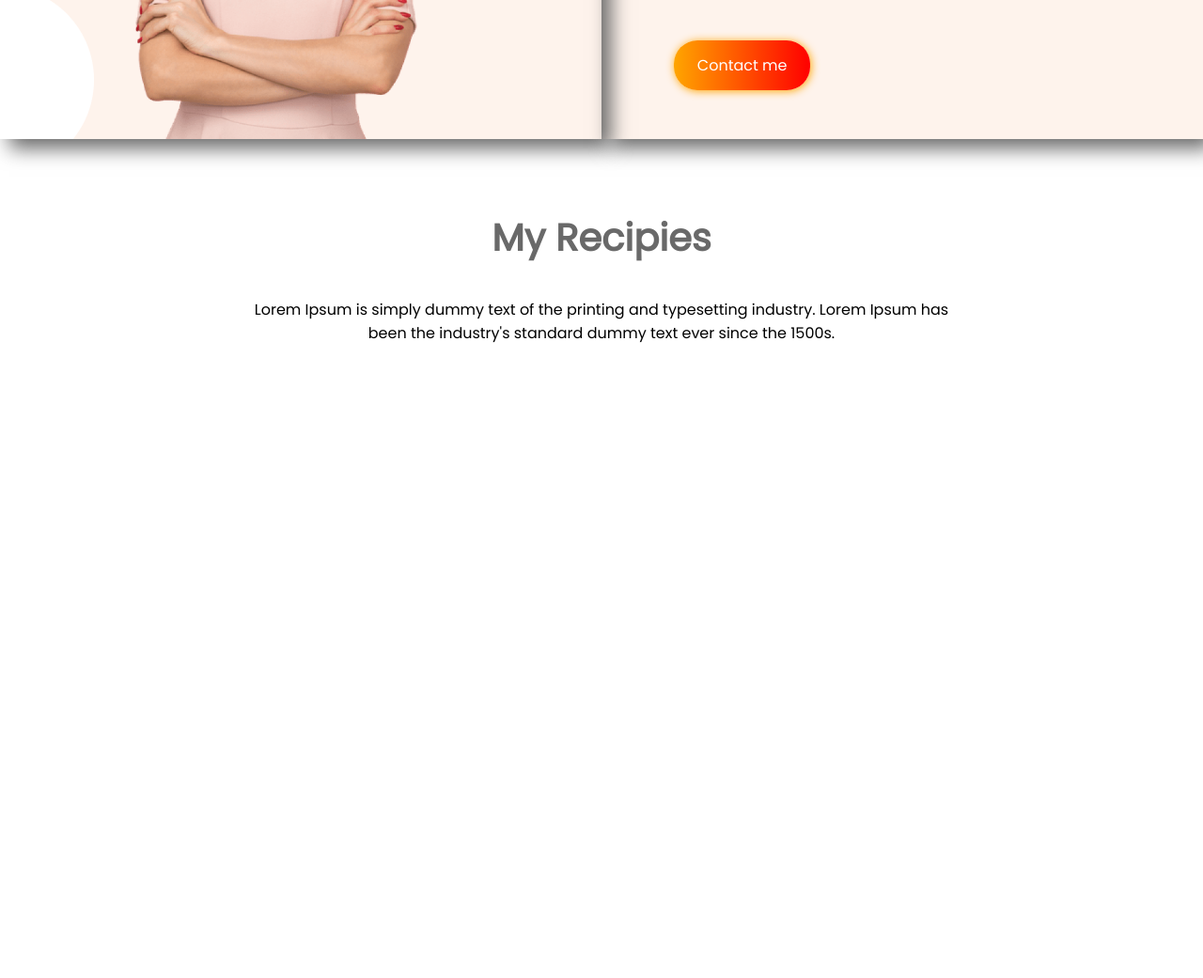
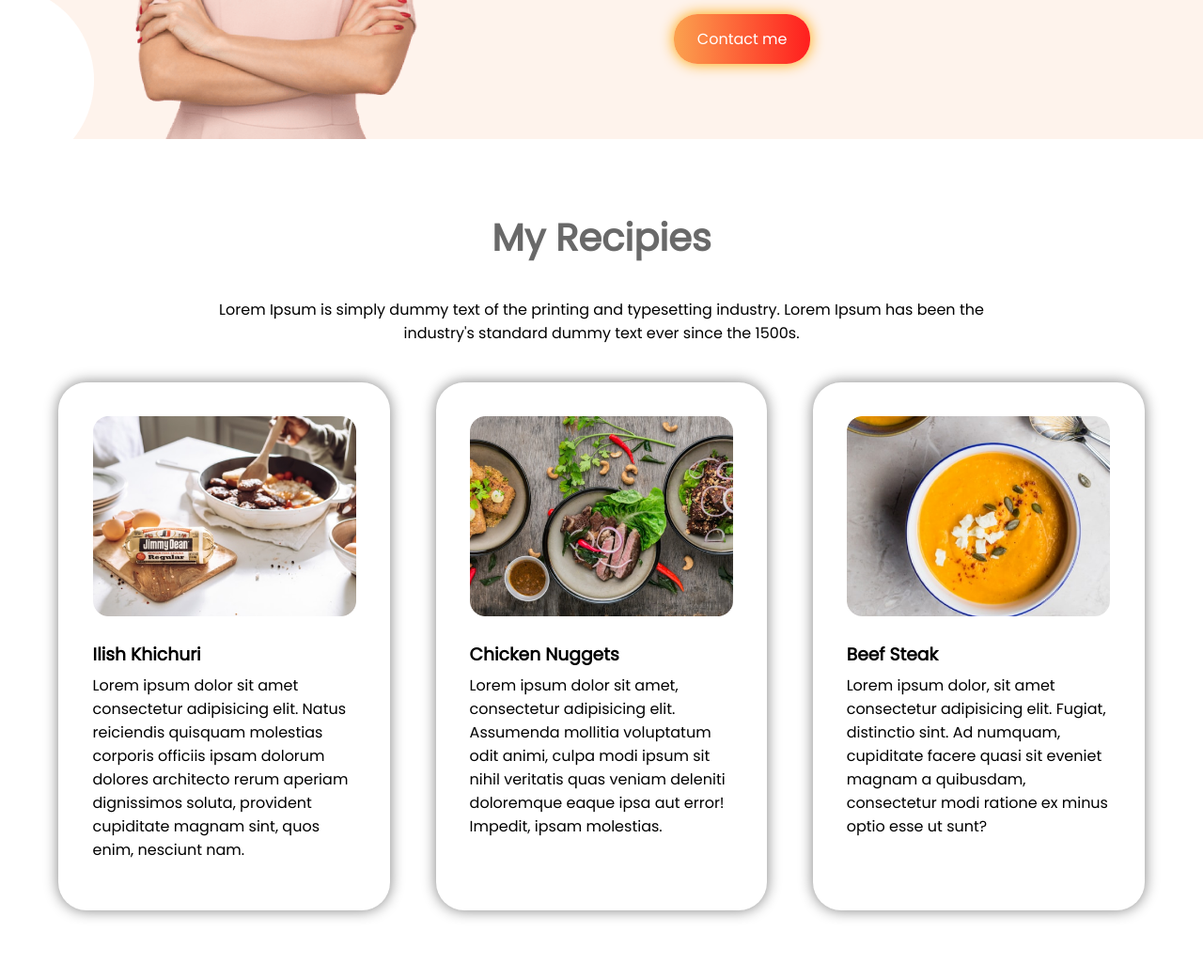
Before and after one commit to Tasfiq-Mahmud/assignment-1, a plain HTML site: page index.html in a window 1280 px wide. Shown: the part 1054-2095 px from the top of the page at 94% size. Before the commit the page ends 1437 px from the top, so only its background shows below. Drawn offline with Linux system fonts and the light colour scheme.

Commit message:
almost finished

```diff
--- a/index.html
+++ b/index.html
@@ -41,9 +41,27 @@
         <h2 class="center-it">My Recipies</h2>
         <p class="center-it">Lorem Ipsum is simply dummy text of the printing and typesetting industry. Lorem Ipsum has been the industry's standard dummy text ever since the 1500s.
         </p>
-        <div>
-
+        <div class="three-flex">
+            <div class="one-third-width">
+                <img src="images/food/Project Cover.jpg" alt="">
+                <h3>Ilish Khichuri</h3>
+                <p>Lorem ipsum dolor sit amet consectetur adipisicing elit. Natus reiciendis quisquam molestias corporis officiis ipsam dolorum dolores architecto rerum aperiam dignissimos soluta, provident cupiditate magnam sint, quos enim, nesciunt nam.</p>
+            </div>
+            <div class="one-third-width">
+                <img src="images/food/Project Cover1.jpg" alt="">
+                <h3>Chicken Nuggets</h3>
+                <p>Lorem ipsum dolor sit amet, consectetur adipisicing elit. Assumenda mollitia voluptatum odit animi, culpa modi ipsum sit nihil veritatis quas veniam deleniti doloremque eaque ipsa aut error! Impedit, ipsam molestias.</p>
+            </div>
+            <div class="one-third-width">
+                <img src="images/food/Project Cover.png" alt="">
+                <h3>Beef Steak</h3>
+                <p>Lorem ipsum dolor, sit amet consectetur adipisicing elit. Fugiat, distinctio sint. Ad numquam, cupiditate facere quasi sit eveniet magnam a quibusdam, consectetur modi ratione ex minus optio esse ut sunt?</p>
+            </div>
         </div>
+    </section>
+    <section id="blackbg" class="center-it">
+        <h2><span class="orange-text">FOOD</span> NETWORK</h2>
+        <p>Eat healthy to live healthy. Live healthy to live happy.</p>
     </section>
 </body>
 </html>
--- a/style.css
+++ b/style.css
@@ -9,6 +9,10 @@ h2{
     font-size: 40px;
     color: dimgray;
 }
+h3{
+    font: 30px;
+    margin-bottom: -10px;
+}
 .flexible-container{
     display: flex;
     margin-bottom: 75px;
@@ -19,7 +23,7 @@ h2{
 .half-width{
     width: 50%;
     padding-left: 6%;
-    box-shadow: 10px 10px 20px dimgray;
+    /*box-shadow: 10px 10px 20px dimgray;*/
 }
 #first-img{
     width: 90%;
@@ -34,12 +38,12 @@ h2{
 }
 .link-button{
     text-decoration: none;
-    background-image: linear-gradient(to right,orange,red);
+    background-image: linear-gradient(to right,#FBA24F,#FF1E1E);
     padding: 15px 25px;
     margin-top: 30px;
     border-radius: 25px;
     color: white;
-    box-shadow: 1px 1px 10px orange;
+    box-shadow: 0px 0px 15px orange;
     position: relative;
 }
 .bgbanner{
@@ -55,9 +59,33 @@ h2{
 }
 #second-text{
     padding-right: 20%;
-    padding-top: 20%;
+    padding-top: 15%;
 }
 .center-it{
     text-align: center;
-    padding: 0 250px;
+    padding: 0 230px;
 }
+.three-flex{
+    width: 94%;
+    margin-top: 40px;
+    margin-left: 3%;
+    margin-right: 3%;
+    display: flex;
+    margin-bottom: 75px;
+}
+.one-third-width{
+    width: 30%;
+    padding: 3%;
+    margin:0 2%;
+    box-shadow: 0 0 15px gray;
+    border-radius: 30px;
+}
+.one-third-width img{
+    width: 100%;
+}
+#blackbg{
+    background-color:#020413;
+    color: white;
+    padding-top: 10px;
+    padding-bottom: 80px;
+}
```
